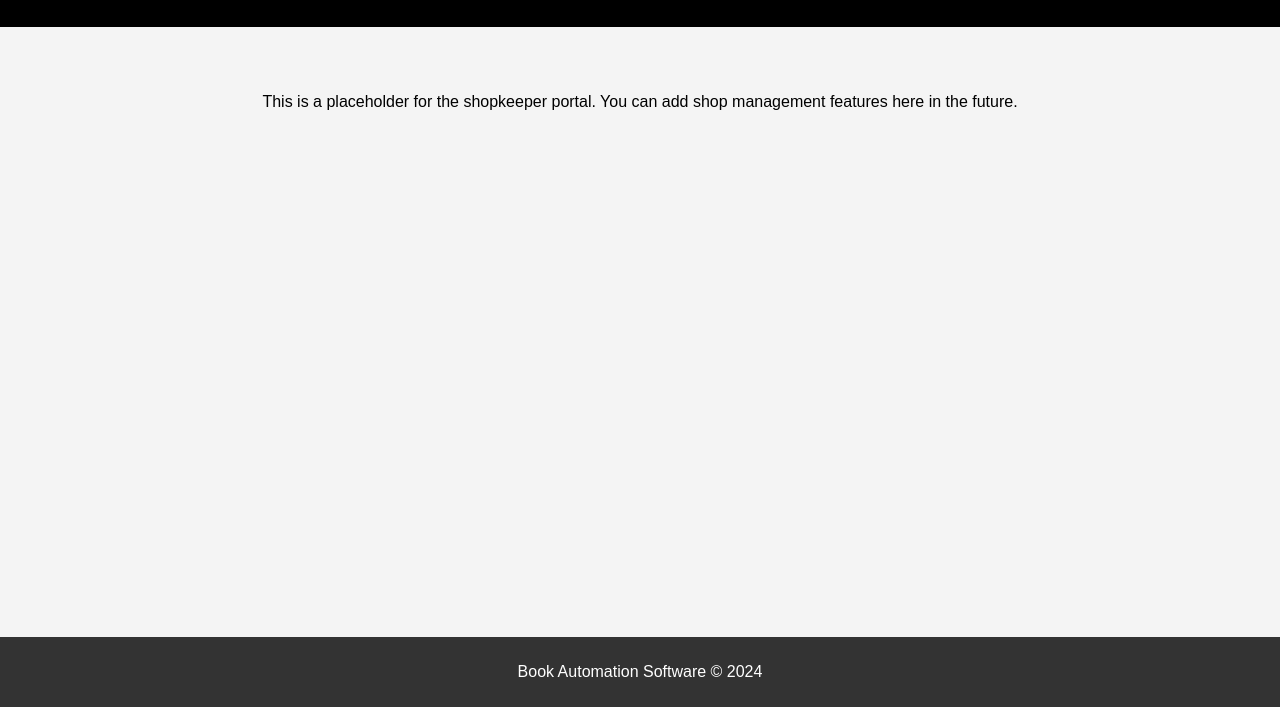
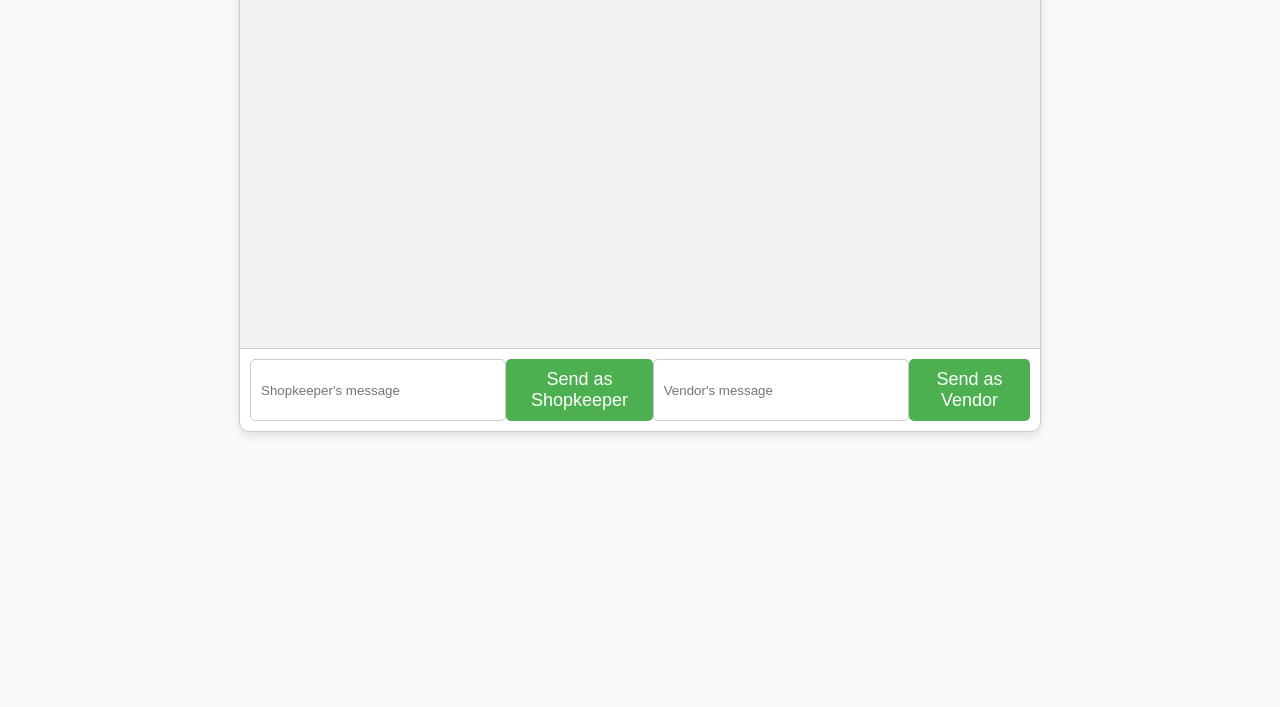
Before and after one commit to Sambhav774/BAS, a plain HTML site: page vendor.html in a window 1280 px wide. Shown: the part 93-800 px from the top of the page. Drawn offline with Linux system fonts and the light colour scheme.

Commit message:
last update

```diff
--- a/vendor.html
+++ b/vendor.html
@@ -5,18 +5,166 @@
     <meta name="viewport" content="width=device-width, initial-scale=1.0">
     <title>Shopkeeper Portal - Book Automation Software</title>
     <link rel="stylesheet" href="styles.css">
+    <style>
+        body {
+            font-family: Arial, sans-serif;
+            margin: 0;
+            padding: 0;
+            display: flex;
+            flex-direction: column;
+            align-items: center;
+            background-color: #f9f9f9;
+        }
+
+        #messagingApp {
+            width: 90%;
+            max-width: 800px;
+            margin: 20px;
+            background: white;
+            border: 1px solid #ccc;
+            border-radius: 10px;
+            box-shadow: 0 4px 10px rgba(0, 0, 0, 0.1);
+            overflow: hidden;
+        }
+
+        #chatBox {
+            height: 400px;
+            overflow-y: auto;
+            padding: 10px;
+            border-bottom: 1px solid #ccc;
+            background: #f1f1f1;
+        }
+
+        .message {
+            margin: 10px 0;
+            padding: 10px;
+            border-radius: 5px;
+            display: flex;
+        }
+
+        .shopkeeper {
+            justify-content: flex-start;
+        }
+
+        .vendor {
+            justify-content: flex-end;
+        }
+
+        .message p {
+            margin: 0;
+            padding: 10px;
+            border-radius: 10px;
+        }
+
+        .shopkeeper p {
+            background-color: #d1f0d1;
+        }
+
+        .vendor p {
+            background-color: #f0f0f0;
+        }
+
+        #messageInput {
+            display: flex;
+            padding: 10px;
+            justify-content: space-between;
+        }
+
+        input[type="text"] {
+            width: calc(50% - 20px);
+            padding: 10px;
+            border: 1px solid #ccc;
+            border-radius: 5px;
+        }
+
+        button {
+            padding: 10px 20px;
+            background: #4CAF50;
+            color: white;
+            border: none;
+            border-radius: 5px;
+            cursor: pointer;
+        }
+
+        button:hover {
+            background: #45a049;
+        }
+    </style>
 </head>
 <body>
-    <header>
-        <h1>Shopkeeper Portal</h1>
-    </header>
+    <div id="messagingApp">
+        <div id="chatBox">
+            <!-- Messages will be dynamically populated -->
+        </div>
+        <div id="messageInput">
+            <input type="text" id="shopkeeperInput" placeholder="Shopkeeper's message">
+            <button id="sendShopkeeper">Send as Shopkeeper</button>
+            <input type="text" id="vendorInput" placeholder="Vendor's message">
+            <button id="sendVendor">Send as Vendor</button>
+        </div>
+    </div>
 
-    <main>
-        <p>This is a placeholder for the shopkeeper portal. You can add shop management features here in the future.</p>
-    </main>
+    <script>
+        const chatBox = document.getElementById('chatBox');
+        const shopkeeperInput = document.getElementById('shopkeeperInput');
+        const vendorInput = document.getElementById('vendorInput');
+        const sendShopkeeperButton = document.getElementById('sendShopkeeper');
+        const sendVendorButton = document.getElementById('sendVendor');
 
-    <footer>
-        <p>Book Automation Software &copy; 2024</p>
-    </footer>
+        // Initialize messages from localStorage
+        let messages = JSON.parse(localStorage.getItem('messages')) || [];
+
+        // Function to render the chat
+        const renderChat = () => {
+            chatBox.innerHTML = '';
+            messages.forEach((message) => {
+                const div = document.createElement('div');
+                div.classList.add('message', message.sender);
+                div.innerHTML = `<p>${message.text}</p>`;
+                chatBox.appendChild(div);
+            });
+
+            // Scroll to the bottom
+            chatBox.scrollTop = chatBox.scrollHeight;
+        };
+
+        // Function to add a new message
+        const addMessage = (text, sender) => {
+            if (!text.trim()) return;
+
+            messages.push({ text, sender });
+            localStorage.setItem('messages', JSON.stringify(messages));
+            renderChat();
+        };
+
+        // Event listeners for sending messages
+        sendShopkeeperButton.addEventListener('click', () => {
+            addMessage(shopkeeperInput.value, 'shopkeeper');
+            shopkeeperInput.value = '';
+        });
+
+        sendVendorButton.addEventListener('click', () => {
+            addMessage(vendorInput.value, 'vendor');
+            vendorInput.value = '';
+        });
+
+        // Allow sending messages by pressing Enter
+        shopkeeperInput.addEventListener('keypress', (e) => {
+            if (e.key === 'Enter') {
+                addMessage(shopkeeperInput.value, 'shopkeeper');
+                shopkeeperInput.value = '';
+            }
+        });
+
+        vendorInput.addEventListener('keypress', (e) => {
+            if (e.key === 'Enter') {
+                addMessage(vendorInput.value, 'vendor');
+                vendorInput.value = '';
+            }
+        });
+
+        // Load chat on page load
+        document.addEventListener('DOMContentLoaded', renderChat);
+    </script>
 </body>
 </html>
```
Also changed, not shown: shopkeeper.html (+12 -0 lines), images/message-icon.png (added).
